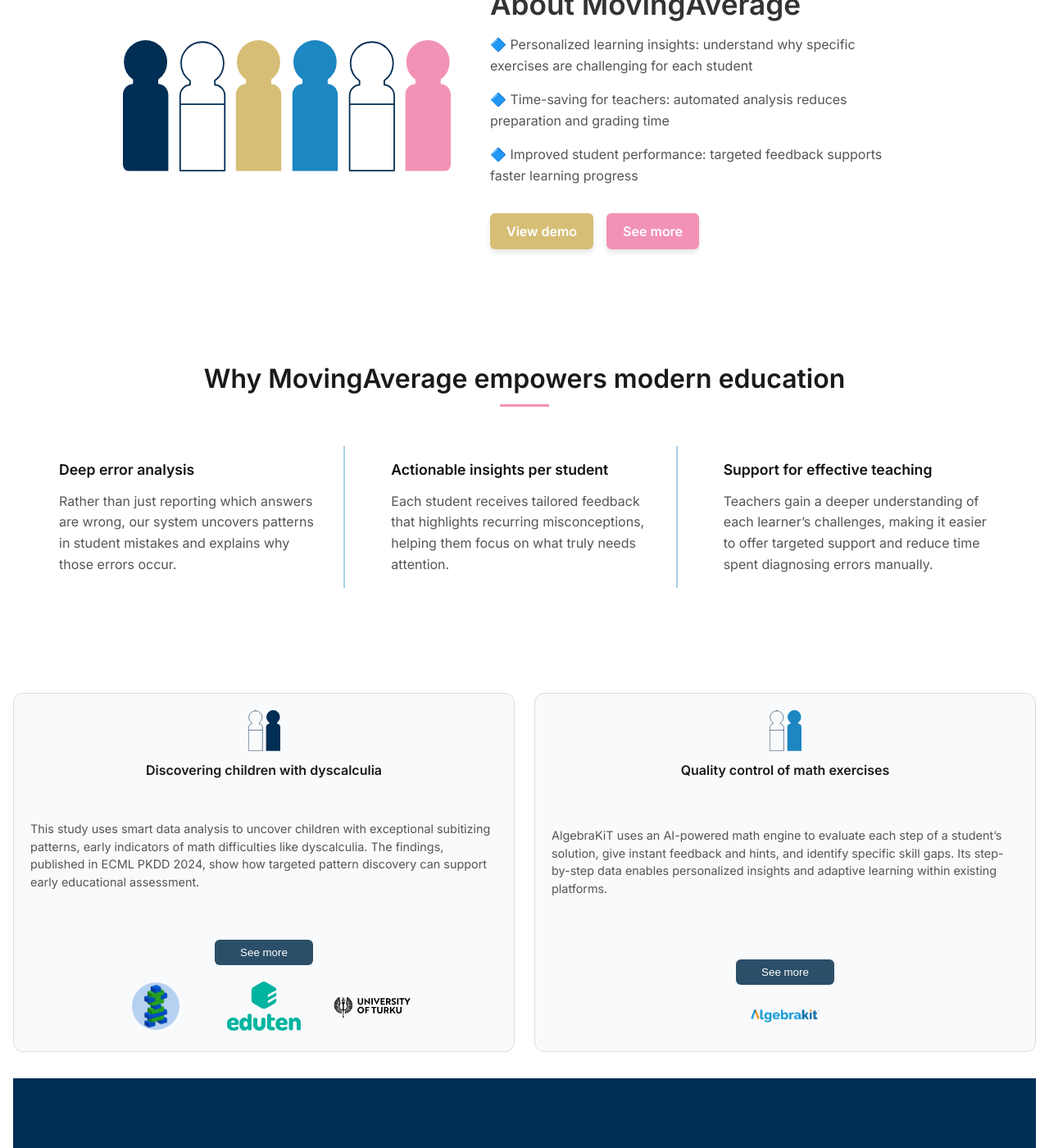
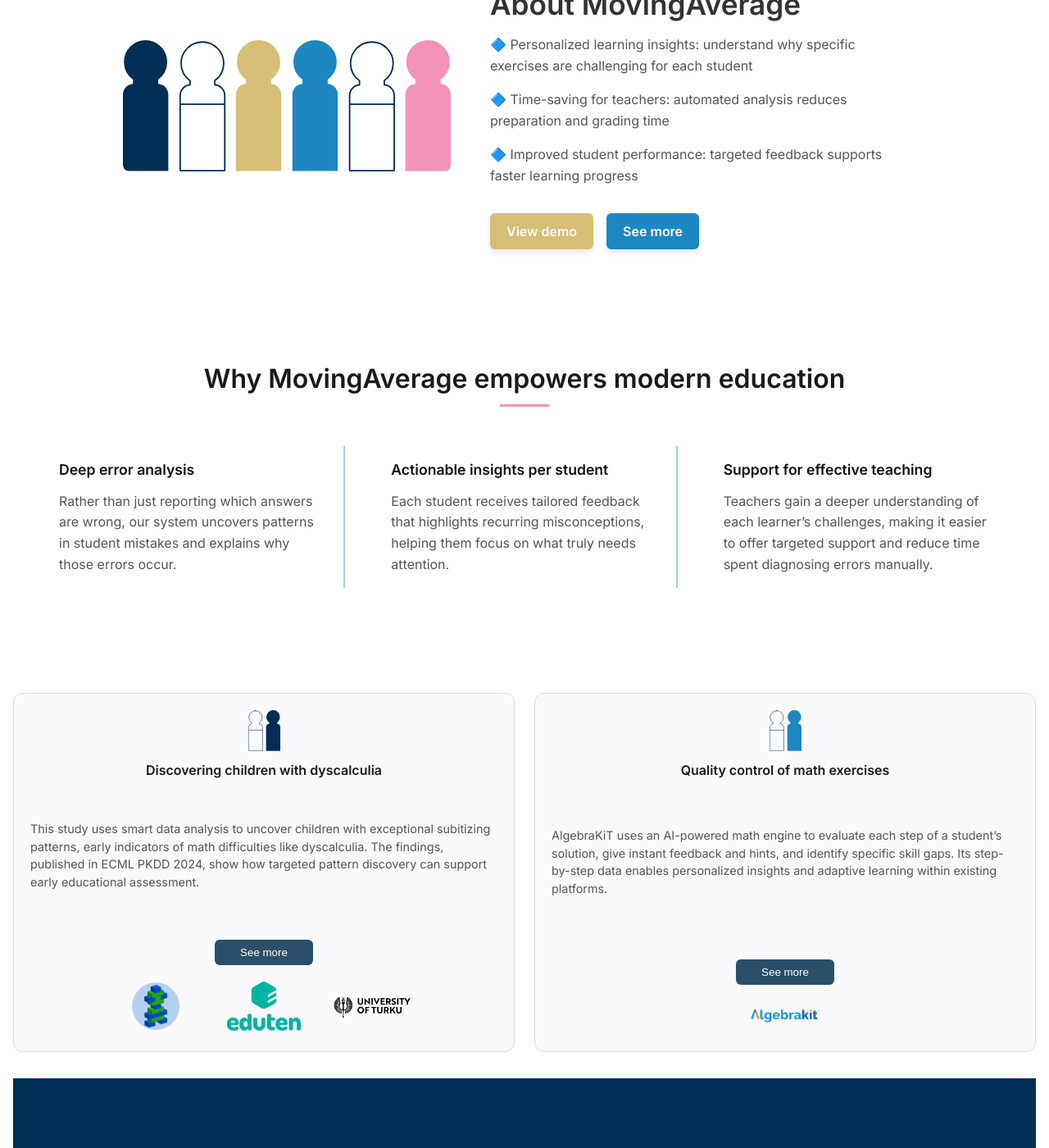
Before and after one commit to moving-average/moving-average.github.io, a Jekyll site: the page built from index.markdown, in a window 1280 px wide and 1400 px high, scrolled down 220 px. Shown: the whole window at 82% size. Built offline with Jekyll 4.4.1, drawn with Linux system fonts in a browser that asks for light colours.

Commit message:
update style.css

```diff
--- a/assets/style.css
+++ b/assets/style.css
@@ -5,8 +5,6 @@ html, body {
   background-color: #ffffff;
   color: #1a1a1a;
   min-height: 100vh;
-  display: flex;
-  flex-direction: column;
   overflow-x: hidden;
 }
 
@@ -274,7 +272,7 @@ footer a:hover {
 }
 
 .hero-btn.right {
-  background-color: #f292b7;
+  background-color: #1d87c2;
 }
 
 .hero-btn.right:hover {
```
